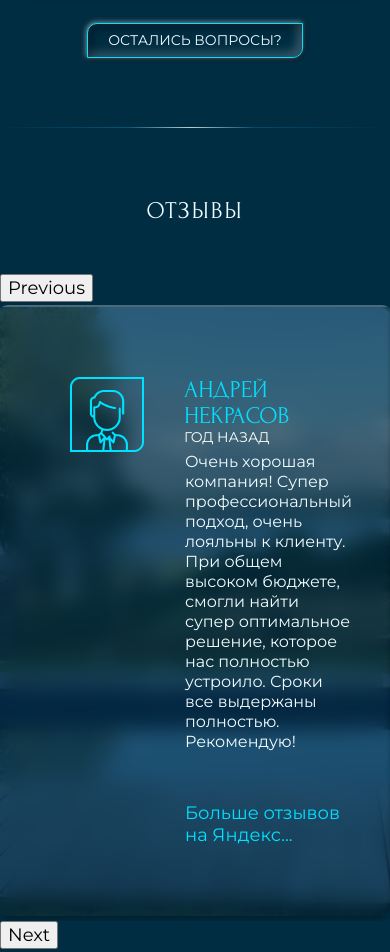
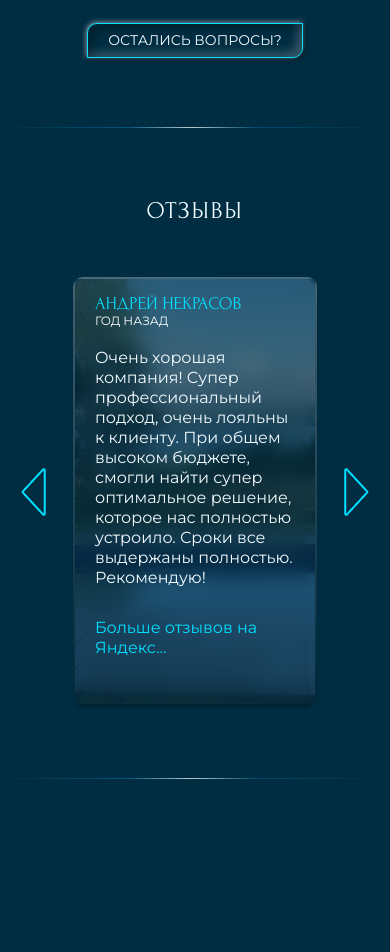
Before and after one commit to LapkiWEB/line-water, a website: page app/index.html in a window 390 px wide. Shown: the part 7260-8212 px from the top of the page. After the commit the page ends 8039 px from the top, so only its background shows below. Drawn offline with nearby package versions, Linux system fonts and the light colour scheme; files that its build step writes are made by us from their sources; files whose address does not match are found by name.

Commit message:
add section reviews + adaptive

```diff
--- a/app/index.html
+++ b/app/index.html
@@ -782,6 +782,7 @@
         <h2 class="reviews__title title">
           ОТЗЫВЫ
         </h2>
+        <div class="reviews__wrapper">
           <div class="reviews__slider__inner">
             <div class="reviews__slider">
               <div class="reviews__item global__item-bg"
@@ -799,18 +800,18 @@
                     </div>
                     <div class="reviews__info__wrapper">
                       <p class="reviews__info-text text">
-                      Очень хорошая компания! Супер профессиональный подход, очень лояльны к клиенту. При общем высоком
+                        Очень хорошая компания! Супер профессиональный подход, очень лояльны к клиенту. При общем
+                        высоком
                         бюджете, смогли найти супер оптимальное решение, которое нас полностью устроило. Сроки все
                         выдержаны
                         полностью. Рекомендую!
                       </p>
-                    <a class="reviews__info-link" href=#>
+                      <a class="reviews__info-link text" href=#>
                         Больше отзывов на Яндекс...
                       </a>
                     </div>
                   </div>
-                <div class="reviews__img">
-                  <img src="images/content/reviews__slider-img1.jpg" alt="">
+                  <div class="reviews__img" style="background-image: url('images/content/reviews__slider-img1.jpg');">
                   </div>
                 </div>
               </div>
@@ -833,27 +834,38 @@
                     </div>
                     <div class="reviews__info__wrapper">
                       <p class="reviews__info-text text">
-                      Очень хорошая компания! Супер профессиональный подход, очень лояльны к клиенту. При общем высоком
+                        Очень хорошая компания! Супер профессиональный подход, очень лояльны к клиенту. При общем
+                        высоком
                         бюджете, смогли найти супер оптимальное решение, которое нас полностью устроило. Сроки все
                         выдержаны
                         полностью. Рекомендую!
                       </p>
-                    <a class="reviews__info-link" href=#>
+                      <a class="reviews__info-link text" href=#>
                         Больше отзывов на Яндекс...
                       </a>
                     </div>
                   </div>
-                <div class="reviews__img">
-                  <img src="images/content/reviews__slider-img1.jpg" alt="">
+                  <div class="reviews__img"
+                    style="background-image: url('images/content/reviews__slider-img1.jpg');">
                   </div>
                 </div>
               </div>
             </div>
 
-
-
           </div>
-
+          <button class="slick-arrow slick-prev">
+            <div class="arrow__wrapper">
+              <img class="slider__arrow-prev--static" src="images/icons/arrow__left-static.png" alt="">
+              <img class="slider__arrow-prev--hover" src="images/icons/arrow__left-hover.png" alt="">
+            </div>
+          </button>
+          <button class="slick-arrow slick-next">
+            <div class="arrow__wrapper">
+              <img class="slider__arrow-prev--static" src="images/icons/arrow__right-static.png" alt="">
+              <img class="slider__arrow-prev--hover" src="images/icons/arrow__right-hover.png" alt="">
+            </div>
+          </button>
+        </div>
       </section>
 
 
--- a/app/js/main.js
+++ b/app/js/main.js
@@ -19,7 +19,11 @@ $(function () {
   }));
 
 
- $('.reviews__slider__inner').slick();
-
-
+  $('.reviews__slider__inner').slick({
+    prevArrow: document.querySelector('.slick-prev'),
+    nextArrow: document.querySelector('.slick-next'),
+    infinite: true,
+    slidesToShow: 1,
+    slidesToScroll: 1,
+  });
 })
--- a/app/scss/_global.scss
+++ b/app/scss/_global.scss
@@ -37,10 +37,12 @@ body {
   max-width: 100%;
   padding: 0 162px;
 }
-.section{
+
+.section {
   padding: 70px 0 70px;
   position: relative;
-  &::after{
+
+  &::after {
     content: '';
     width: 100%;
     height: 1px;
@@ -51,6 +53,7 @@ body {
     background: linear-gradient(90deg, rgba(0, 45, 66, 0) 0%, #03547A 32.81%, rgba(241, 252, 255, 0.77) 48.96%, #024B6D 65.1%, rgba(0, 45, 66, 0) 100%);
   }
 }
+
 .title {
   @extend %Forum-Regular;
   font-size: 36px;
@@ -62,25 +65,29 @@ body {
   letter-spacing: 2px;
   text-transform: uppercase;
 }
+
 .subtitle {
   max-width: 1920px;
   margin: 0 auto;
   padding: 0 162px;
   margin-bottom: 50px;
 }
+
 // ФОН ДЛЯ ЗАТЕМНЕНИЕ БОЛЬШИЕ КАРТИНКИ
 .global-bg {
   background-color: rgba(0, 32, 46, 0.7);
   width: 100%;
   height: 100%;
   border: 2px solid transparent;
-   transition-duration: 2s;
+  transition-duration: 2s;
 }
+
 // ФОН ДЛЯ ЗАТЕМНЕНИЕ БОЛЬШИЕ КАРТИНКИ
 // ФОН ПОДЛОЖКА КАК ВОПРОС ОТВЕТ
 .global__item-bg {
   position: relative;
   border-radius: 10px;
+
   &::before {
     content: '';
     position: absolute;
@@ -94,6 +101,7 @@ body {
     z-index: -1;
   }
 }
+
 // ФОН ПОДЛОЖКА КАК ВОПРОС ОТВЕТ
 // ДЛЯ КНОПОК
 .global-btn {
@@ -141,9 +149,11 @@ body {
   }
 
 }
+
 .main-btn {
   border: 1px solid $neon-blue;
 }
+
 .global__btn-contact {
   font-size: 16px;
   line-height: 25px;
@@ -152,11 +162,13 @@ body {
   text-transform: uppercase;
   cursor: pointer;
 }
+
 .global__inner-btn {
   display: flex;
   width: 100%;
   justify-content: center;
 }
+
 // ДЛЯ КНОПОК
 // ЛОГОТИП
 .logo {
@@ -168,6 +180,7 @@ body {
   display: flex;
   justify-content: space-between;
   align-items: center;
+
   &__img {
     width: 47px;
     height: 41px;
@@ -180,6 +193,7 @@ body {
     line-height: 24px;
   }
 }
+
 // ЛОГОТИП
 // ВЫЕЗЖАЮЩЕЕ МЕНЮ
 .global__social-list {
@@ -284,4 +298,61 @@ body {
     color: $neon-blue;
   }
 }
+
 // ВЫЕЗЖАЮЩЕЕ МЕНЮ
+
+
+
+
+
+
+.slick-prev {
+  position: absolute;
+  top: 50%;
+  transform: translate(0, -50%);
+  left: 0px;
+  z-index: 1;
+}
+
+.slick-next {
+  position: absolute;
+  top: 50%;
+  transform: translate(0, -50%);
+  right: 0px;
+}
+
+.slider__arrow-prev--hover {
+  display: none;
+}
+
+.slick-arrow {
+  cursor: pointer;
+  // outline: none;
+  //  width: 55px;
+  //  height: 78px;
+  background-color: transparent;
+  transition: all .3s;
+  border: none;
+
+  &:hover {
+    .slider__arrow-prev--static {
+      display: none;
+    }
+
+    .slider__arrow-prev--hover {
+      display: block;
+    }
+  }
+
+
+  .arrow__wrapper {
+
+    // opacity: 1;
+    // display: flex;
+    // justify-content: center;
+    img {
+      width: 55px;
+      height: 78px;
+    }
+  }
+}
--- a/app/scss/_media.scss
+++ b/app/scss/_media.scss
@@ -41,6 +41,29 @@
 
   .projects__item {
     height: 500px;
+  }
+}
+
+@media(max-width: 1200px) {
+  .reviews__item-wrapper {
+    flex-wrap: wrap;
+  }
+
+  .reviews__info {
+    padding-right: 0;
+  }
+
+  .reviews__info-name {
+    max-width: 100%;
+  }
+
+  .reviews__info__wrapper {
+    width: 100%;
+    margin-bottom: 30px;
+  }
+
+  .reviews__img {
+    margin-left: 115px;
   }
 }
 
@@ -131,6 +154,30 @@
     max-width: 1024px;
     height: 600px;
   }
+
+  .reviews__item-wrapper {
+    padding: 40px;
+  }
+
+  .reviews__info-img {
+    display: none !important;
+  }
+
+  .reviews__info-name {
+    margin-bottom: 20px;
+  }
+
+  .reviews__info__wrapper {
+    padding-left: 0;
+  }
+
+  .reviews__info-text {
+    margin-bottom: 30px;
+  }
+
+  .reviews__img {
+    margin-left: 0;
+  }
 }
 
 @media(max-height: 900px) {
@@ -139,11 +186,11 @@
   }
 }
 
-@media(max-height: 900px) {
-  .menu.active {
-    padding-top: 50px;
-  }
-}
+// @media(max-height: 900px) {
+//   .menu.active {
+//     padding-top: 50px;
+//   }
+// }
 
 @media(max-height: 800px) {
   .menu__mobil-list {
@@ -183,13 +230,20 @@
 
   .spec__item-title,
   .projects__item-title,
-  .questions__item-title--text {
+  .questions__item-title--text,
+  .reviews__info-name {
     font-size: 18px;
     line-height: 20px;
   }
 
+  .reviews__info-name--time {
+    font-size: 12px;
+    line-height: 14px;
+  }
+
   .projects__item {
     height: 488px;
+
     &:hover {
       .projects__item-title {
         font-size: 24px;
@@ -197,14 +251,17 @@
       }
     }
   }
-  .questions__item{
+
+  .questions__item {
     margin-bottom: 30px;
   }
-  .questions__item-title{
+
+  .questions__item-title {
     padding-right: 10px;
     padding-left: 20px;
     padding-bottom: 10px;
   }
+
   .questions__item-text {
     padding-left: 20px;
     padding-right: 20px;
@@ -256,11 +313,17 @@
       }
     }
   }
-  .projects__item{
+
+  .projects__item {
     height: 350px;
   }
-  .projects__text-more{
+
+  .projects__text-more {
     display: none;
+  }
+
+  .reviews__img {
+    height: 213px;
   }
 }
 
@@ -320,6 +383,12 @@
   .benefits__item {
     margin-bottom: 50px;
   }
+  .reviews__item-wrapper{
+    padding: 15px 20px;
+  }
+  .reviews__img{
+    display: none;
+  }
 }
 
 @media(max-height: 450px) {
@@ -331,8 +400,9 @@
     height: 450px;
   }
 }
-@media(max-width: 450px) {
-}
+
+
+
 @media(max-width: 380px) {
   .screen__title {
     font-size: 28px;
@@ -348,5 +418,10 @@
       margin-left: 0;
     }
   }
-
+  .reviews__slider{
+    padding: 5px 60px;
+  }
+  .reviews__item-wrapper{
+    padding: 15px 10px;
+  }
 }
--- a/app/scss/style.scss
+++ b/app/scss/style.scss
@@ -397,10 +397,17 @@
 }
 
 // end section questions
+.reviews__wrapper {
+  position: relative;
+  max-width: 1397px;
+  width: 100%;
+  margin: 0 auto;
+}
 
-.reviews__slider{
-padding: 5px 0;
+.reviews__slider {
+  padding: 5px 75px;
 }
+
 .reviews__item {
   background-repeat: no-repeat;
   background-position: center;
@@ -412,32 +419,15 @@ padding: 5px 0;
 }
 
 .reviews__item-wrapper {
-  width: 100%;
-  height: 100%;
   background-color: rgba(0, 45, 66, 0.7);
   backdrop-filter: blur(10px);
-  padding: 70px;
+  padding: 75px;
   display: flex;
   justify-content: space-between;
 }
-
-.reviews__info,
-.reviews__img {
-  // width: 50%;
-
-}
-
-.reviews__img {
-  img {
-    width: 577px;
-    height: 350px;
-  }
-}
-
 .reviews__info {
   padding-right: 50px;
 }
-
 .reviews__info-title {
   display: flex;
   justify-content: space-between;
@@ -459,17 +449,15 @@ padding: 5px 0;
   line-height: 26px;
   text-transform: uppercase;
 }
-
 .reviews__info-name--time {
   color: $white;
   font-size: 14px;
   line-height: 17px;
   @extend %Mont-Regular;
 }
-
 .reviews__info__wrapper {
   padding-left: 115px;
-
+  width: 467px;
 }
 
 .reviews__info-text {
@@ -480,7 +468,18 @@ padding: 5px 0;
   font-size: 18px;
   line-height: 22px;
   color: $neon-blue;
+  border-bottom: 1px solid transparent;
+  &:hover{
+    border-bottom: 1px solid $neon-blue;
+  }
+}
+.reviews__img {
+  background-repeat: no-repeat;
+  background-size: cover;
+  background-position: center;
+  max-width: 577px;
+  width: 100%;
+  height: 350px;
 }
 
-
 @import 'media';
```
Also changed, not shown: app/css/style.min.css, app/images/icons/arrow__down-hover.svg (deleted), app/images/icons/arrow__down.svg (deleted), app/images/icons/arrow__left-hover.png (added), app/images/icons/arrow__left-static.png (added), app/images/icons/arrow__right-hover.png (added), app/images/icons/arrow__right-static.png (added), app/images/icons/facebook.png (deleted), app/images/icons/instagram.png (deleted), app/images/icons/pinterest.png (deleted), app/images/icons/telegram.png (deleted), app/images/icons/telegram.svg (deleted), app/images/icons/vk.png (deleted), app/images/icons/whatsapp.png (deleted), 1 more files. Lines whose indentation alone changed are shown as unchanged.
